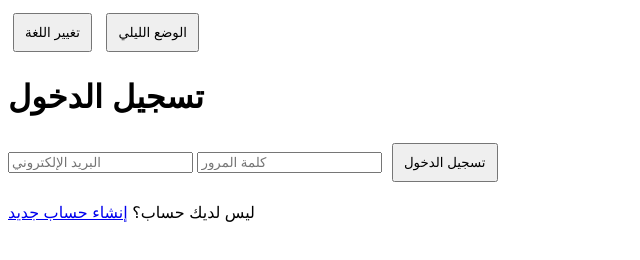
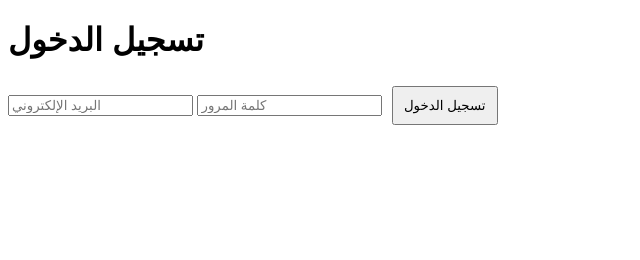
Before and after one commit to eeid9990-coder/price-comparer., a plain HTML site: page login.html in a window 1280 px wide. Shown: the whole page, without its empty margins (0-640 px from the left). Drawn offline with Linux system fonts and the light colour scheme.

Commit message:
Remove unnecessary header and language toggle

```diff
--- a/login.html
+++ b/login.html
@@ -7,11 +7,6 @@
     <link rel="stylesheet" href="styles.css">
 </head>
 <body>
-    <header>
-        <button id="language-toggle" onclick="toggleLanguage()">تغيير اللغة</button>
-        <button id="dark-mode-toggle" onclick="toggleTheme()">الوضع الليلي</button>
-    </header>
-
     <h1>تسجيل الدخول</h1>
 
     <form id="login-form">
@@ -20,8 +15,6 @@
         <button type="submit">تسجيل الدخول</button>
     </form>
 
-    <p>ليس لديك حساب؟ <a href="signup.html">إنشاء حساب جديد</a></p>
-
     <script src="script.js"></script>
 </body>
 </html>
```
